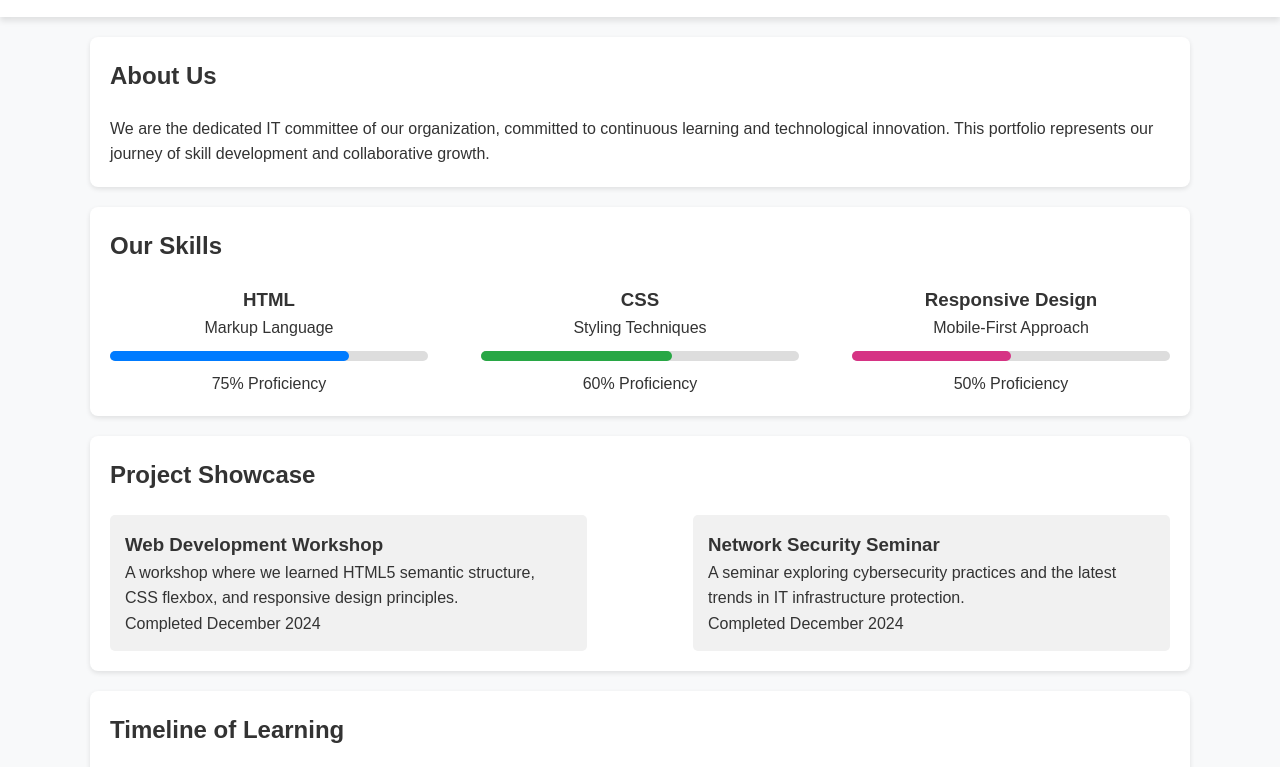
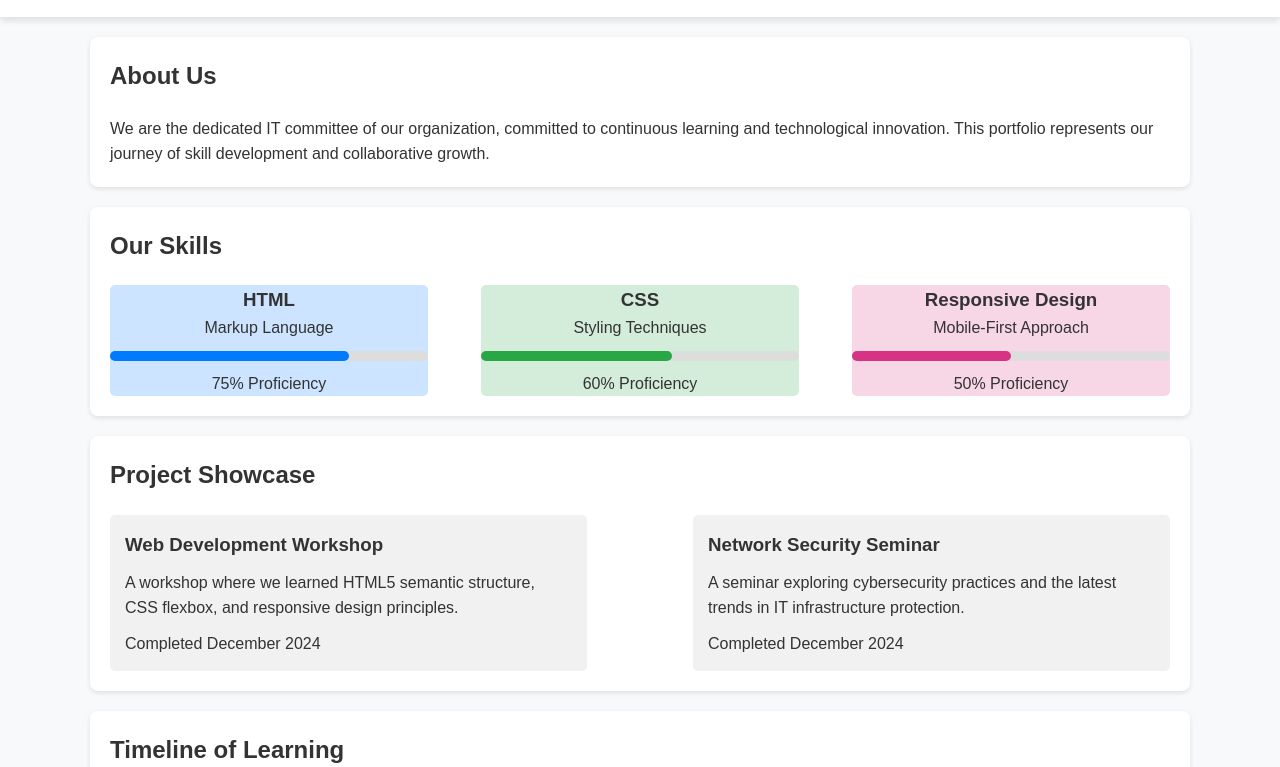
Before and after one commit to Danielmark001/gtd_html_css, a plain HTML site: page index.html in a window 1280 px wide. Shown: the part 253-1020 px from the top of the page. Drawn offline with Linux system fonts and the light colour scheme.

Commit message:
change some part in css

```diff
--- a/index.html
+++ b/index.html
@@ -27,7 +27,7 @@
     <section class="skills">
         <h2>Our Skills</h2>
         <div class="skills-container">
-            <div class="skill">
+            <div class="skill v1">
                 <h3>HTML</h3>
                 <p>Markup Language</p>
                 <div class="progress-bar">
@@ -35,7 +35,7 @@
                 </div>
                 <span>75% Proficiency</span>
             </div>
-            <div class="skill">
+            <div class="skill v2">
                 <h3>CSS</h3>
                 <p>Styling Techniques</p>
                 <div class="progress-bar">
@@ -43,7 +43,7 @@
                 </div>
                 <span>60% Proficiency</span>
             </div>
-            <div class="skill">
+            <div class="skill v3">
                 <h3>Responsive Design</h3>
                 <p>Mobile-First Approach</p>
                 <div class="progress-bar">
@@ -58,13 +58,13 @@
         <h2>Project Showcase</h2>
         <div class="project-container">
             <div class="project">
-                <h3>Web Development Workshop</h3>
-                <p>A workshop where we learned HTML5 semantic structure, CSS flexbox, and responsive design principles.</p>
+                <h3 style="margin-bottom: 10px;">Web Development Workshop</h3>
+                <p style="margin-bottom: 10px;">A workshop where we learned HTML5 semantic structure, CSS flexbox, and responsive design principles.</p>
                 <p>Completed December 2024</p>
             </div>
             <div class="project">
-                <h3>Network Security Seminar</h3>
-                <p>A seminar exploring cybersecurity practices and the latest trends in IT infrastructure protection.</p>
+                <h3 style="margin-bottom: 10px;">Network Security Seminar</h3>
+                <p style="margin-bottom: 10px;">A seminar exploring cybersecurity practices and the latest trends in IT infrastructure protection.</p>
                 <p>Completed December 2024</p>
             </div>
         </div>
--- a/styles.css
+++ b/styles.css
@@ -56,6 +56,25 @@ h2 {
 .skill {
     text-align: center;
     width: 30%;
+    border-radius: 5px;
+    transition: all 0.3s ease-out;
+}
+
+.skill.v1{
+    background-color: rgba(0,123,255,0.2);
+}
+
+.skill.v2{
+    background-color: rgba(40, 167, 69,0.2);
+}
+
+.skill.v3{
+    background-color: rgba(214, 51, 132,0.2);
+}
+
+.skill:hover {
+    transform: translateY(-10px);
+    box-shadow: 0 8px 15px rgba(0, 0, 0, 0.2);
 }
 
 .progress-bar {
```
